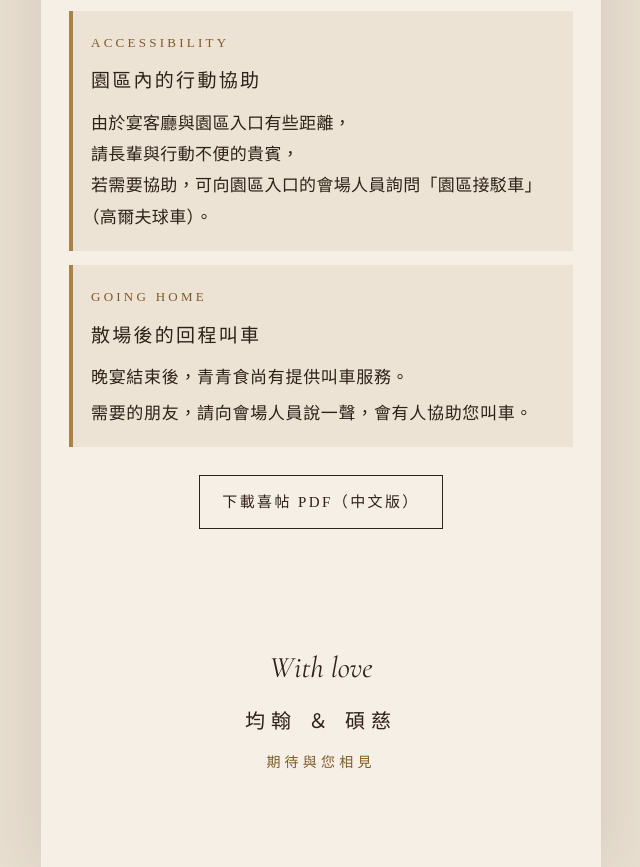
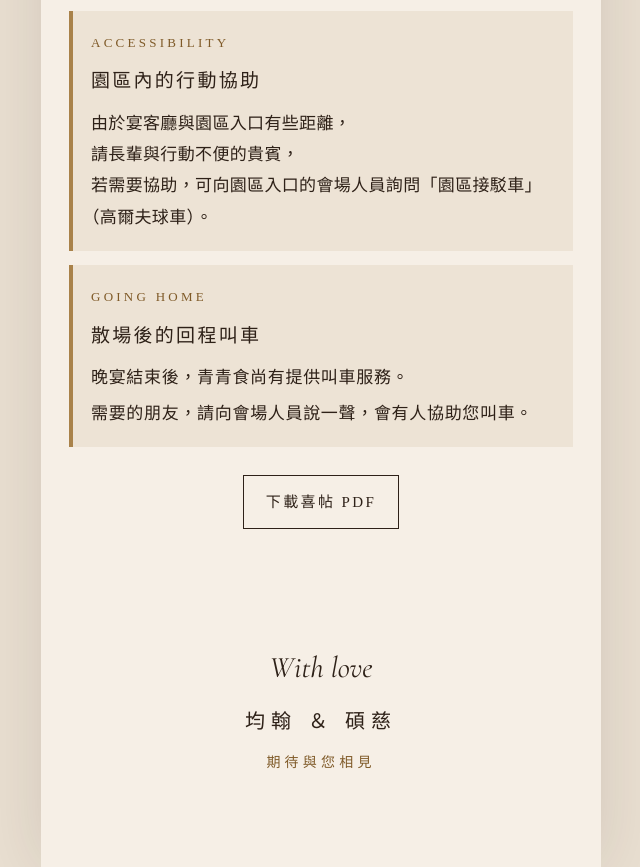
Before and after one commit to ned0729/wedding-invite, a plain HTML site: page index.html in a window 1280 px wide. Shown: the part 6766-7633 px from the top of the page, without its empty margins (319-959 px from the left). Drawn offline with nearby package versions, Linux system fonts and the light colour scheme.

Commit message:
PDF 下載按鈕文字改回不標示語言

```diff
--- a/index.html
+++ b/index.html
@@ -401,7 +401,7 @@ html[lang="en"] .row .v,html[lang="en"] .sh-lead,html[lang="en"] .ac-h,html[lang
 </section>
 
 <section class="reveal no-print" style="padding-top:0;padding-bottom:40px;text-align:center">
-  <a class="btn" id="pdfBtn" href="pdf/invitation-zh.pdf" data-href-en="pdf/invitation-en.pdf" download data-en="Download PDF (English)">下載喜帖 PDF（中文版）</a>
+  <a class="btn" id="pdfBtn" href="pdf/invitation-zh.pdf" data-href-en="pdf/invitation-en.pdf" download data-en="Download this invitation (PDF)">下載喜帖 PDF</a>
 </section>
 
 <footer class="reveal">
```
